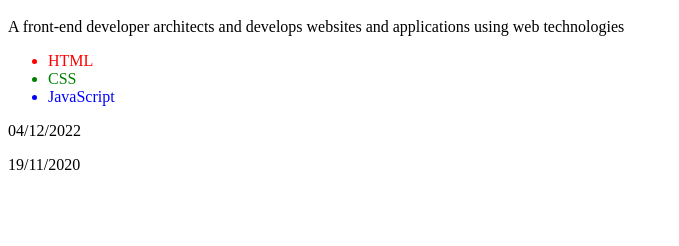
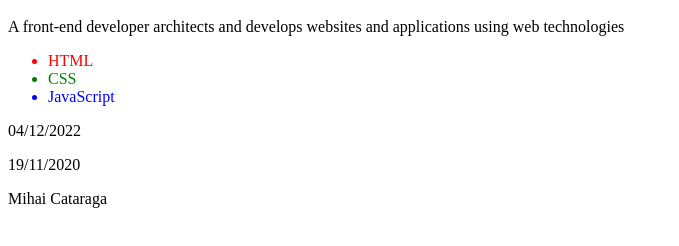
Before and after one commit to MihailCataraga/front-end-development, a plain HTML site: page index.html in a window 1280 px wide. Shown: the part 48-294 px from the top of the page, without its empty margins (0-679 px from the left). Drawn offline with Linux system fonts and the light colour scheme.

Commit message:
Initial Commit

```diff
--- a/index.html
+++ b/index.html
@@ -11,3 +11,4 @@
    var d = new Date();
    document.getElementById("date-time").innerHTML = d.getDate() + "/" +  (d.getMonth() + 1) + "/" + d.getFullYear();
 </script>
+<p>Mihai Cataraga</p>
```
